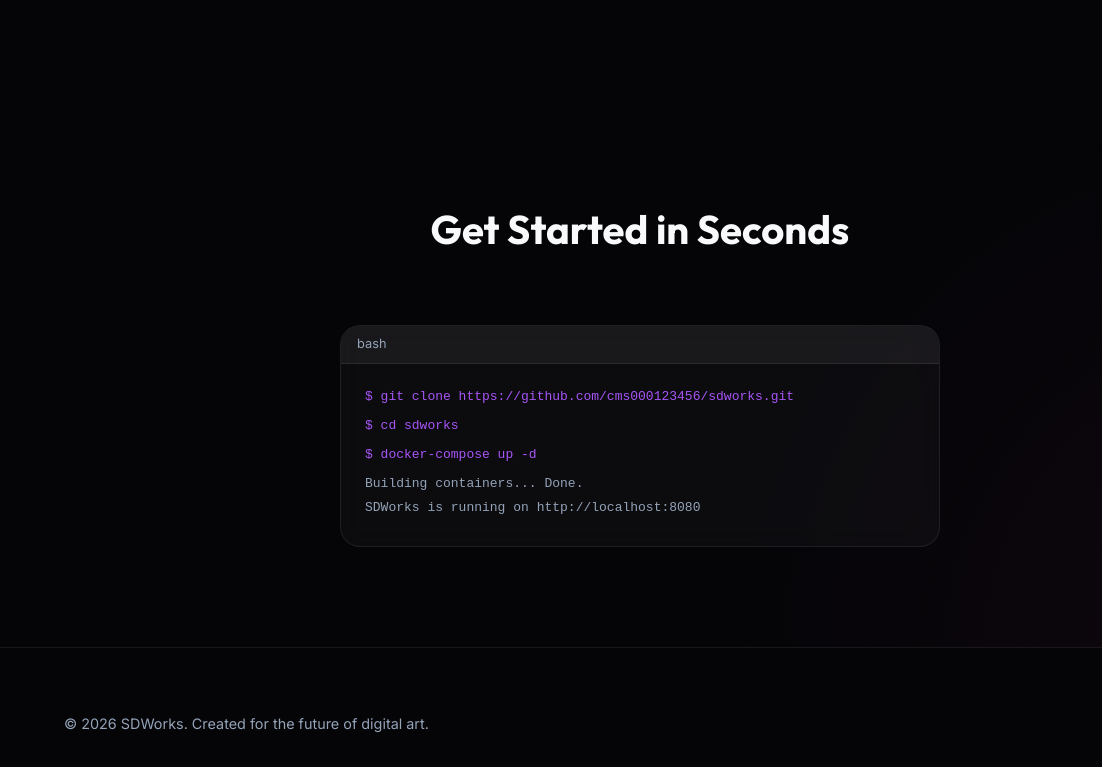
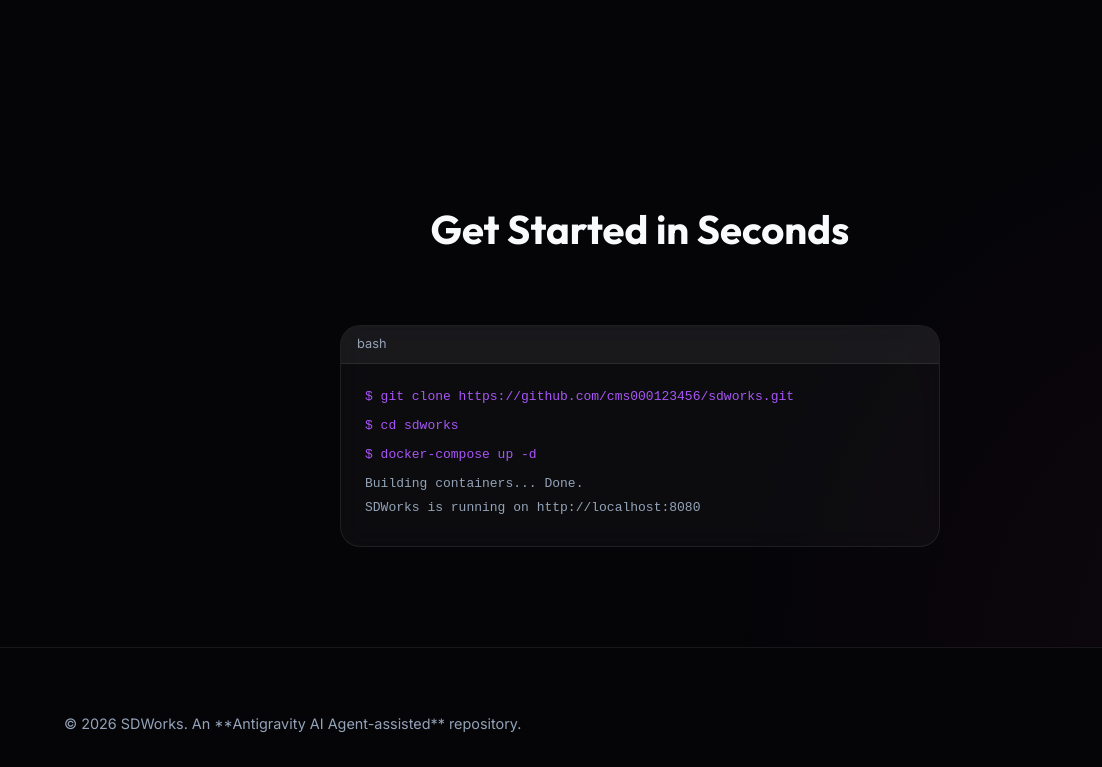
Before and after one commit to cms000123456/sdworks, a plain HTML site: page info/index.html in a window 1280 px wide. Shown: the part 2776-3543 px from the top of the page, 0-1102 px from the left. Drawn offline with Linux system fonts and the light colour scheme.

Commit message:
Docs: Add Antigravity AI Agent attribution

```diff
--- a/info/index.html
+++ b/info/index.html
@@ -132,7 +132,7 @@
 
     <footer>
         <div class="footer-content">
-            <p>&copy; 2026 SDWorks. Created for the future of digital art.</p>
+            <p>&copy; 2026 SDWorks. An **Antigravity AI Agent-assisted** repository.</p>
             <div class="footer-links">
                 <a href="#"><i class="fab fa-twitter"></i></a>
                 <a href="#"><i class="fab fa-discord"></i></a>
```
Also changed, not shown: 1 other file.
